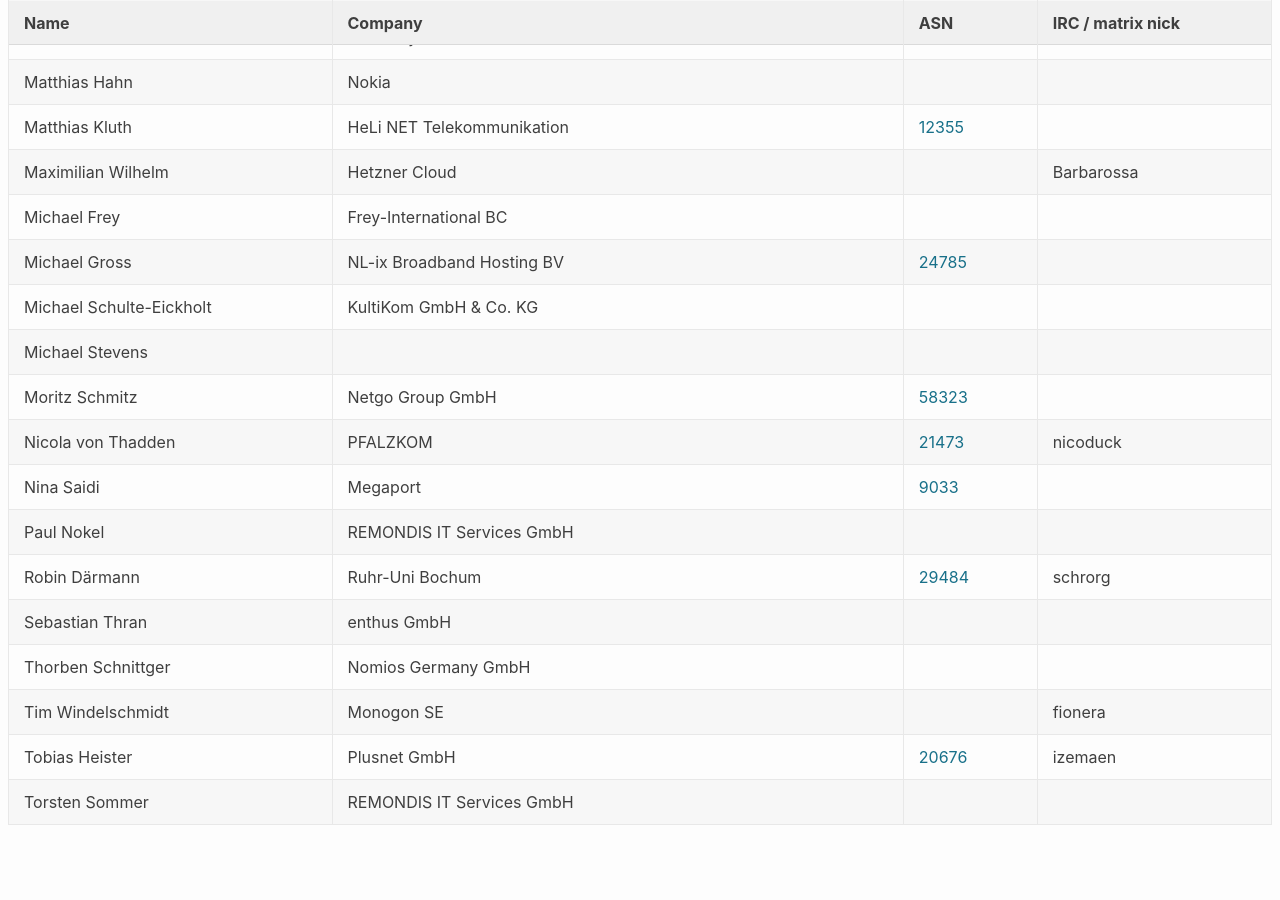
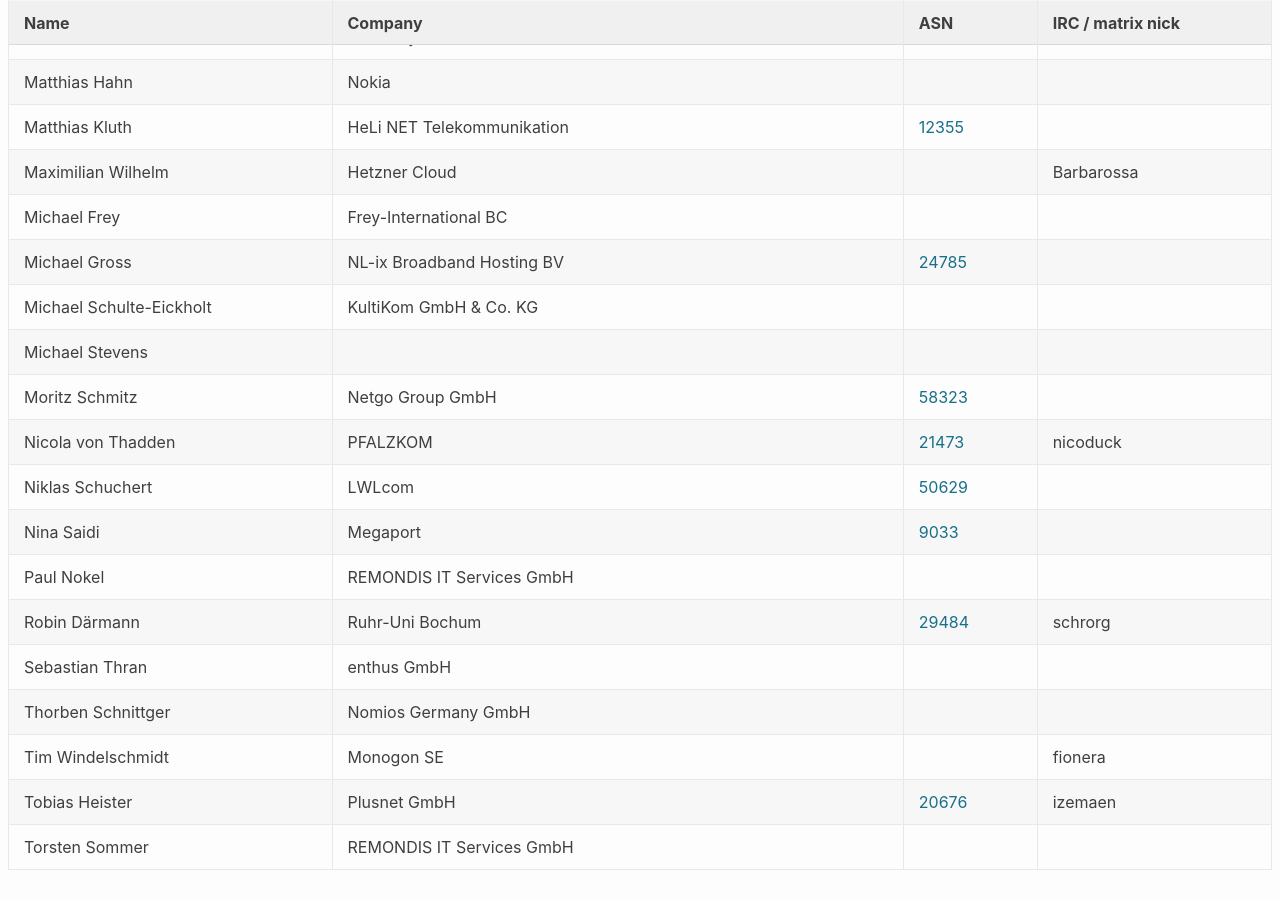
Before and after one commit to denog/pretix-attendeelist, a Jekyll site: the page built from denogmeetup25-02/index.markdown, in a window 1280 px wide and 900 px high, scrolled down 669 px. Built offline with Jekyll 4.4.1, drawn with Linux system fonts in a browser that asks for light colours; before the commit the page ends 1524 px from its top, so only the background shows below that.

Commit message:
Latest data: Mon Feb 10 14:10:37 UTC 2025

```diff
--- a/_data/attendees_denogmeetup25-02.json
+++ b/_data/attendees_denogmeetup25-02.json
@@ -144,6 +144,12 @@
     "asn": "21473"
   },
   {
+    "name": "Niklas Schuchert",
+    "company": "LWLcom",
+    "irc": null,
+    "asn": "50629"
+  },
+  {
     "name": "Nina Saidi",
     "company": "Megaport",
     "irc": null,
```
